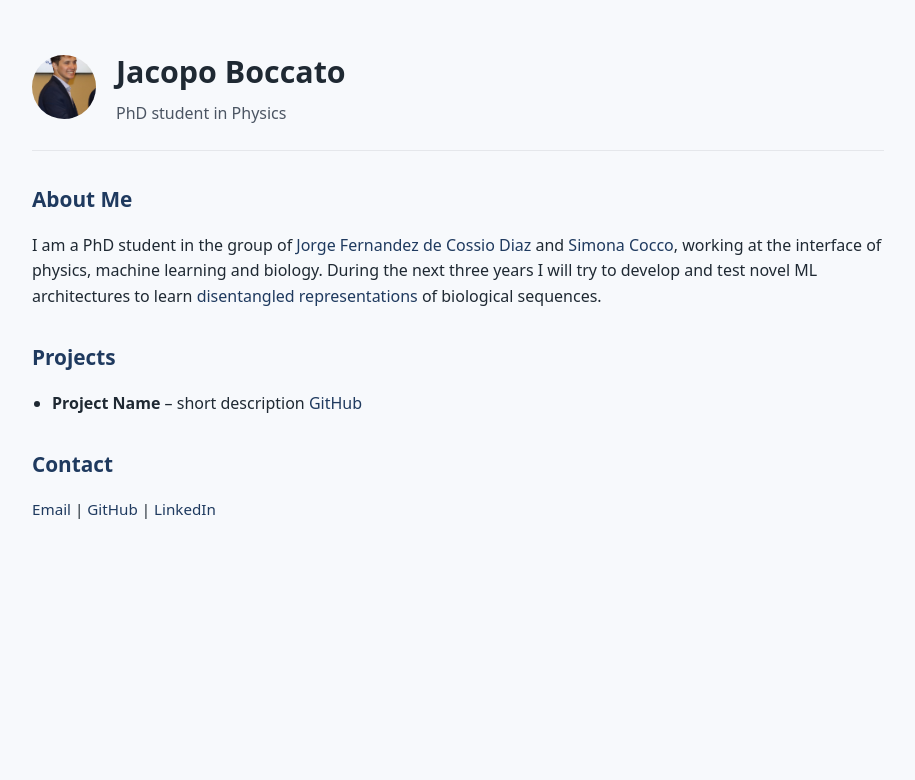
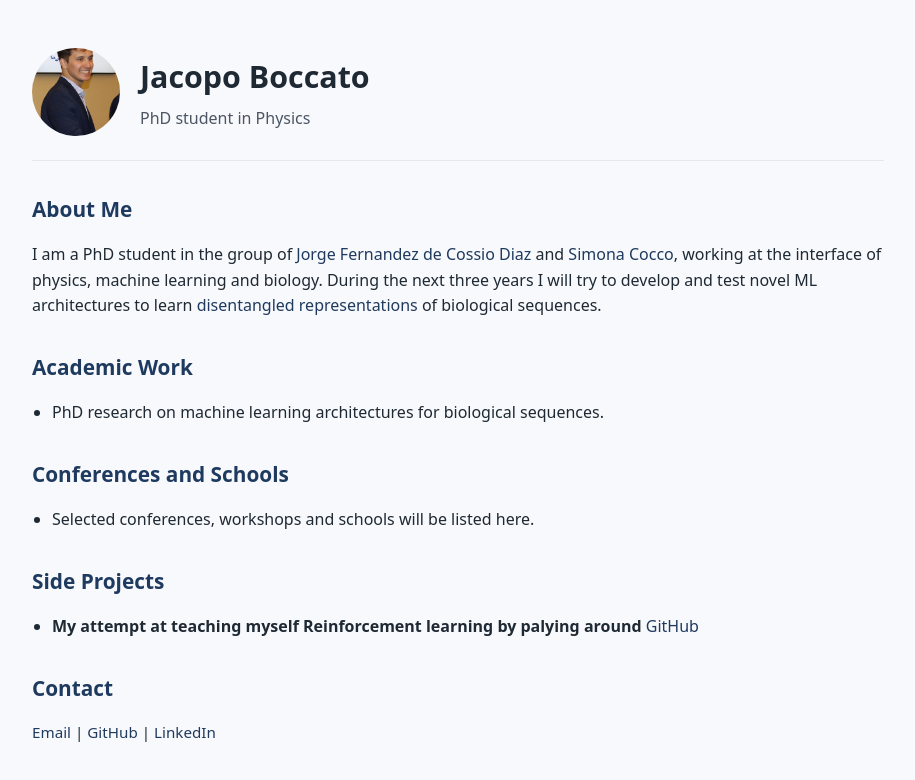
Before and after one commit to JacopoBoccato/JacopoBoccato.github.io, a plain HTML site: page index.html in a window 1280 px wide. Shown: the whole page, without its empty margins (182-1097 px from the left). Drawn offline with Linux system fonts and the light colour scheme.

Commit message:
Update website sections

```diff
--- a/index.html
+++ b/index.html
@@ -33,11 +33,25 @@
     </section>
 
     <section>
-      <h2>Projects</h2>
+      <h2>Academic Work</h2>
+      <ul class="section-list">
+        <li>PhD research on machine learning architectures for biological sequences.</li>
+      </ul>
+    </section>
+
+    <section>
+      <h2>Conferences and Schools</h2>
+      <ul class="section-list">
+        <li>Selected conferences, workshops and schools will be listed here.</li>
+      </ul>
+    </section>
+
+    <section>
+      <h2>Side Projects</h2>
       <ul class="project-list">
         <li>
-          <strong>Project Name</strong> – short description
-          <a href="https://github.com/yourusername/project">GitHub</a>
+          <strong>My attempt at teaching myself Reinforcement learning by palying around</strong>
+          <a href="https://github.com/JacopoBoccato/Alpha1010-#">GitHub</a>
         </li>
       </ul>
     </section>
--- a/style.css
+++ b/style.css
@@ -31,8 +31,8 @@ body {
 }
 
 .profile-photo {
-  width: 64px;          /* <<< controlled size */
-  height: 64px;
+  width: 88px;          /* <<< controlled size */
+  height: 88px;
   border-radius: 50%;
   object-fit: cover;
   flex-shrink: 0;
@@ -73,6 +73,7 @@ a:hover {
 }
 
 /* ---------- Lists ---------- */
+.section-list,
 .project-list {
   padding-left: 20px;
 }
```
